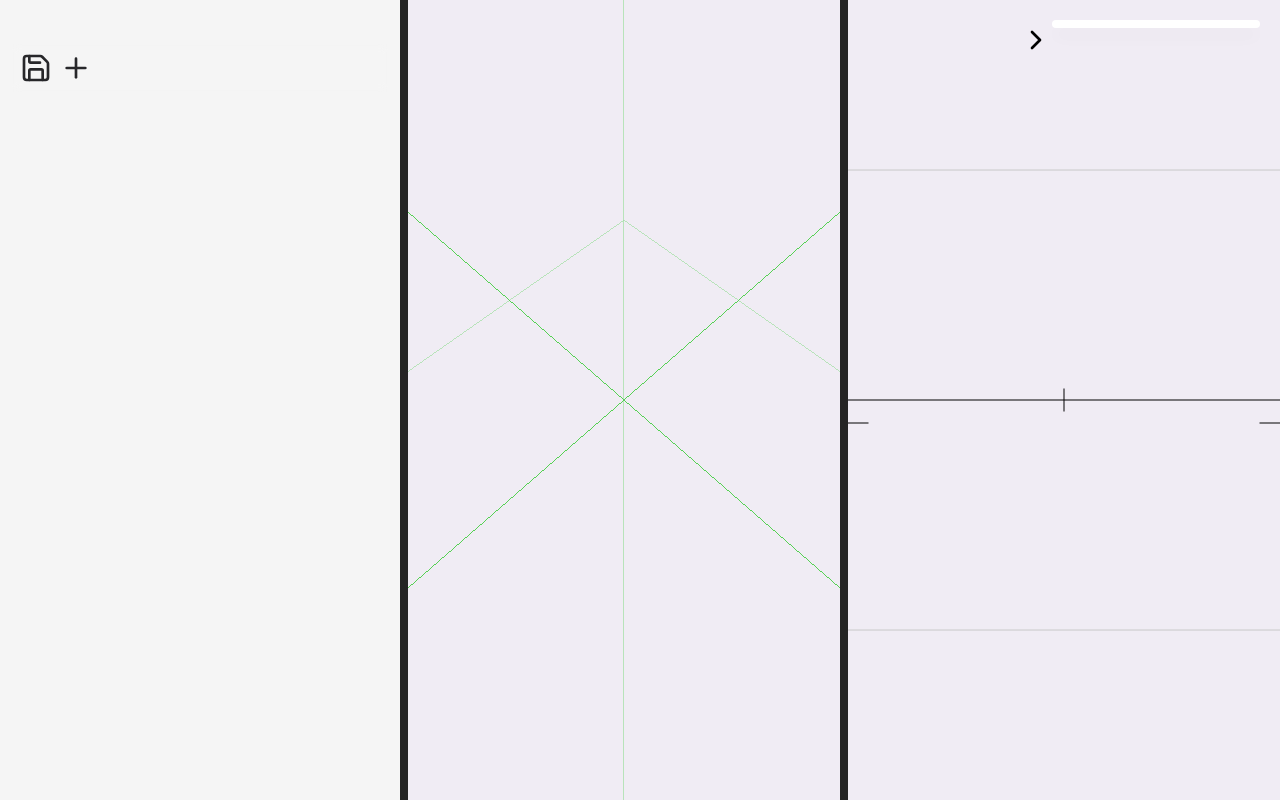
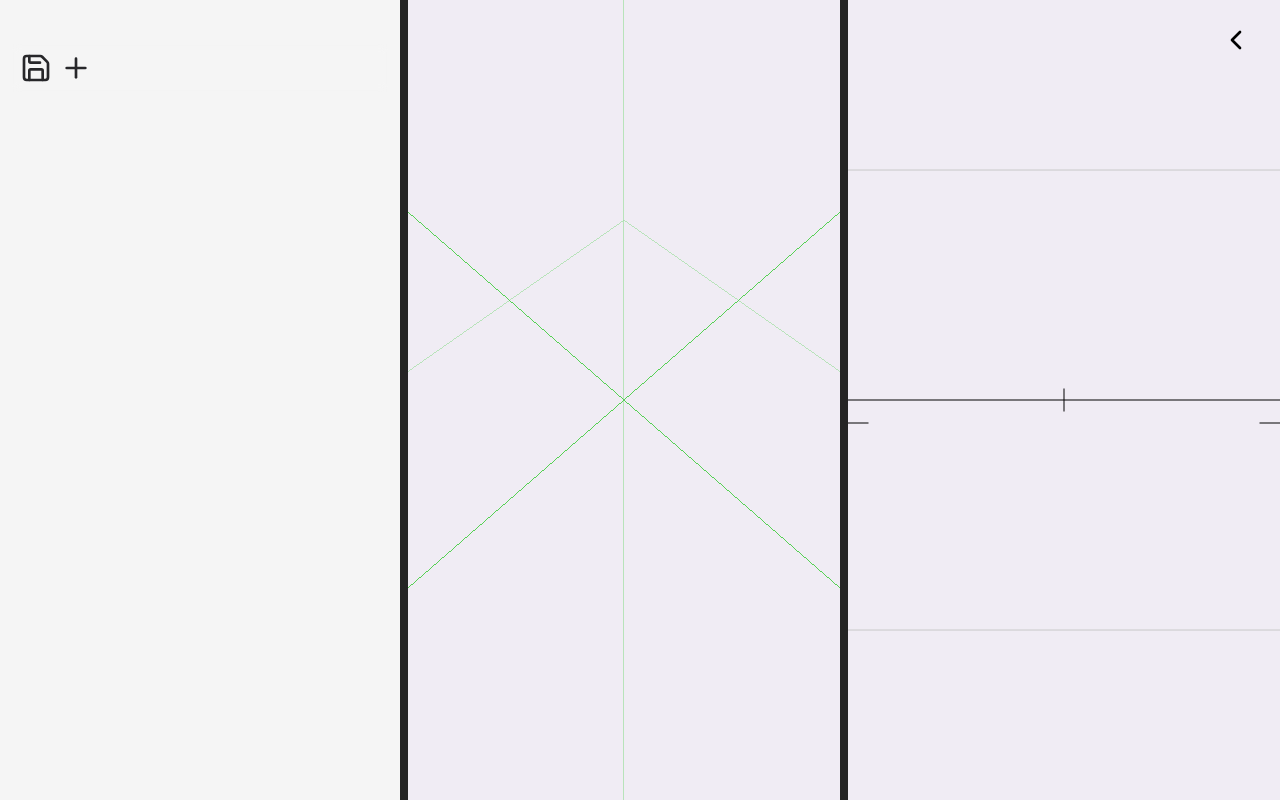
Before and after one commit to Icass1/diedric-viewer, a React (Vite) app: page / in a window 1280 px wide. Built offline with nearby package versions, Linux system fonts and the light colour scheme.

Commit message:
Hide info panel by default

```diff
--- a/src/App.tsx
+++ b/src/App.tsx
@@ -450,7 +450,7 @@ export default function App() {
     const [diedric, setDiedric] = useState<Diedric>()
     const [expressions, setExpressions] = useState<Expression[]>([])
 
-    const savedExpressionsIndex = 3;
+    const savedExpressionsIndex = 1;
     const savedExpressions = JSON.parse(localStorage.getItem("expressions") || "[]")[savedExpressionsIndex] as Expression[]
     console.log(savedExpressions)
 
@@ -537,9 +537,10 @@ export default function App() {
                 <canvas ref={canvas2dRef} className="absolute top-0 w-full min-w-0 h-full min-h-0"></canvas>
             </div>
 
-            <div id="object-info-panel" className="fixed bg-white shadow-lg p-1 transition-all max-h-[calc(100%_-_2.5rem)] min-w-52 text-black text-sm font-base rounded-lg top-5 right-5 flex flex-col gap-2">
+            <div style={{background: "transparent", minWidth: '0px', width: '0px'}} id="object-info-panel" className="fixed bg-white shadow-lg p-1 transition-all max-h-[calc(100%_-_2.5rem)] min-w-52 text-black text-sm font-base rounded-lg top-5 right-5 flex flex-col gap-2">
                 <ChevronRight
                     className="absolute -left-8 text-black w-8 h-8 transition-transform duration-500"
+                    style={{transform: "rotate(180deg)"}}
                     onClick={() => {
                         if ((document.querySelector("#object-info-panel") as HTMLDivElement).style.backgroundColor == "transparent") {
                             (document.querySelector("#object-info-panel") as HTMLDivElement).style.backgroundColor = "";
```
